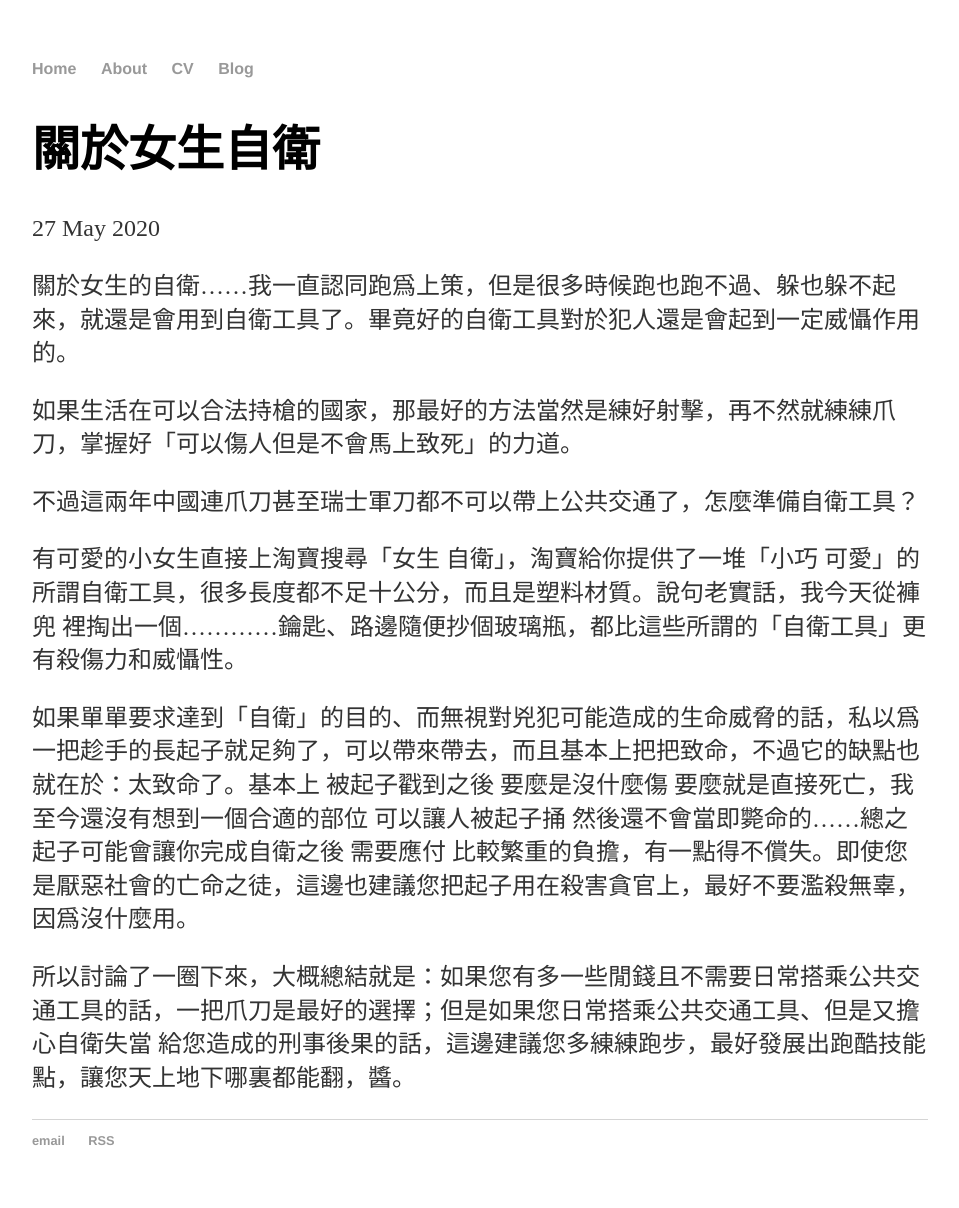
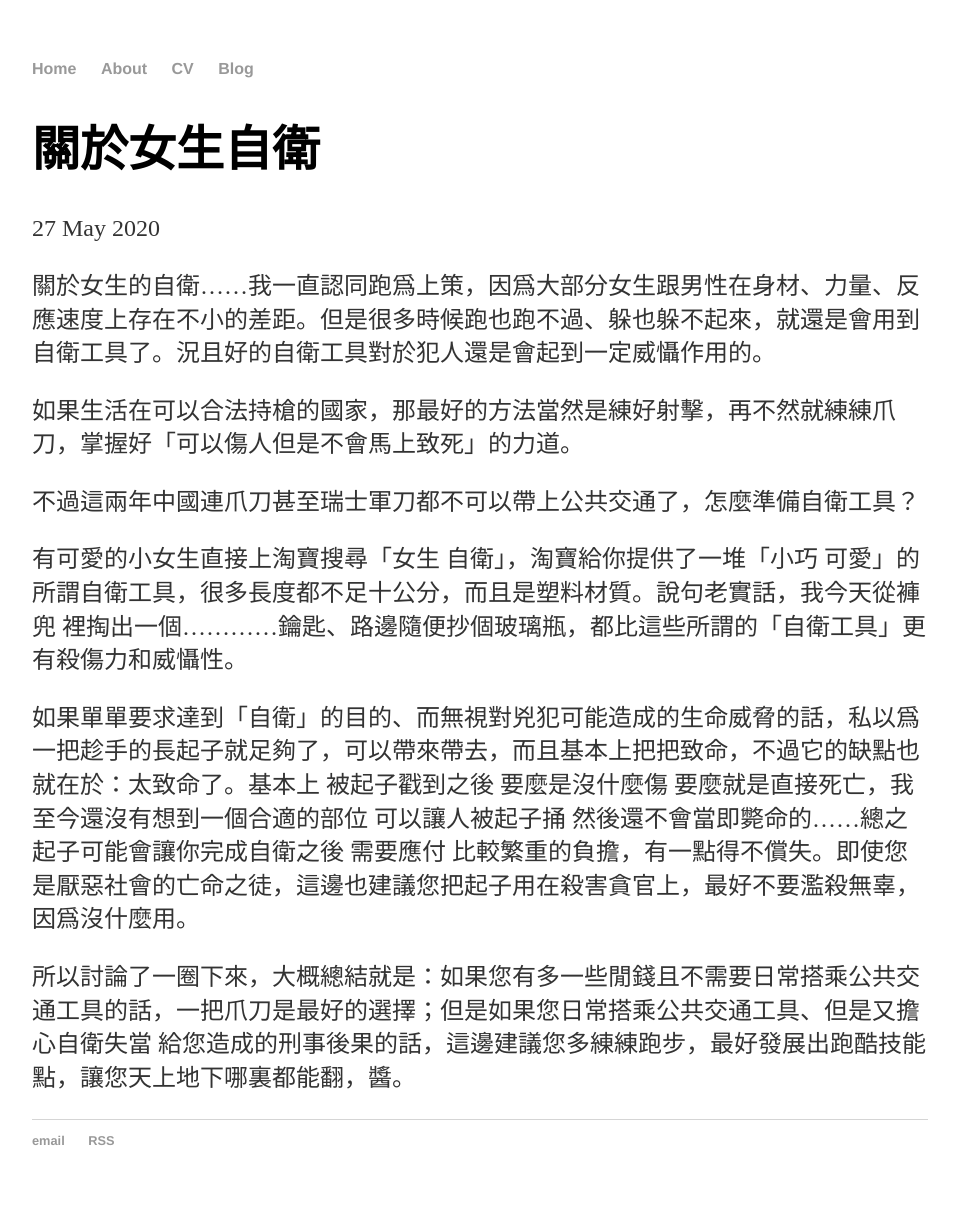
Before and after one commit to Ekove/ekove.github.io, a Jekyll site: the page built from _posts/2020-5-27-Self-Protection.md, in a window 1280 px wide. Shown: the whole page, without its empty margins (160-1119 px from the left). Built offline with Jekyll 4.4.1, drawn with Linux system fonts in a browser that asks for light colours.

Commit message:
Update 2020-5-27-Self-Protection.md

```diff
--- a/_posts/2020-5-27-Self-Protection.md
+++ b/_posts/2020-5-27-Self-Protection.md
@@ -4,7 +4,7 @@ title: "關於女生自衛"
 date: 2020-05-27
 ---
 
-關於女生的自衛……我一直認同跑爲上策，但是很多時候跑也跑不過、躲也躲不起來，就還是會用到自衛工具了。畢竟好的自衛工具對於犯人還是會起到一定威懾作用的。
+關於女生的自衛……我一直認同跑爲上策，因爲大部分女生跟男性在身材、力量、反應速度上存在不小的差距。但是很多時候跑也跑不過、躲也躲不起來，就還是會用到自衛工具了。況且好的自衛工具對於犯人還是會起到一定威懾作用的。
 
 如果生活在可以合法持槍的國家，那最好的方法當然是練好射擊，再不然就練練爪刀，掌握好「可以傷人但是不會馬上致死」的力道。
 
```
